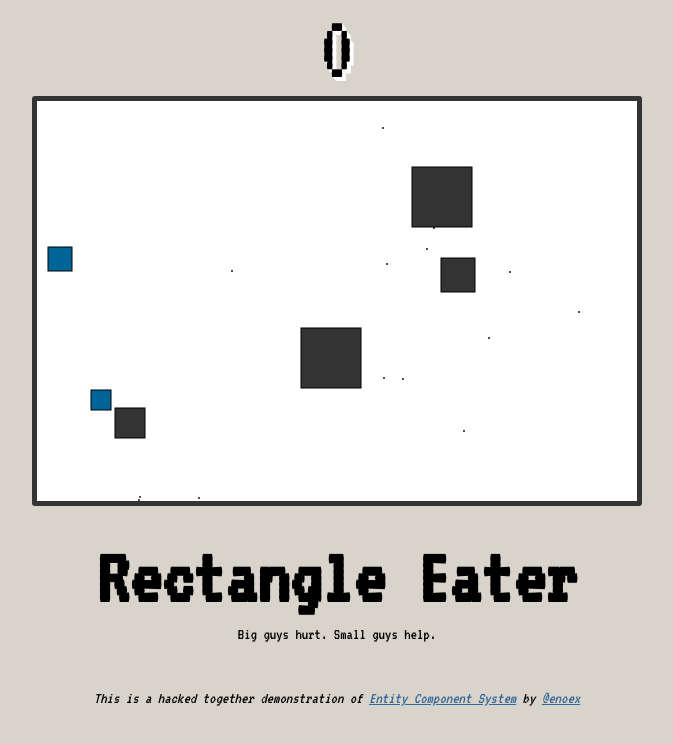
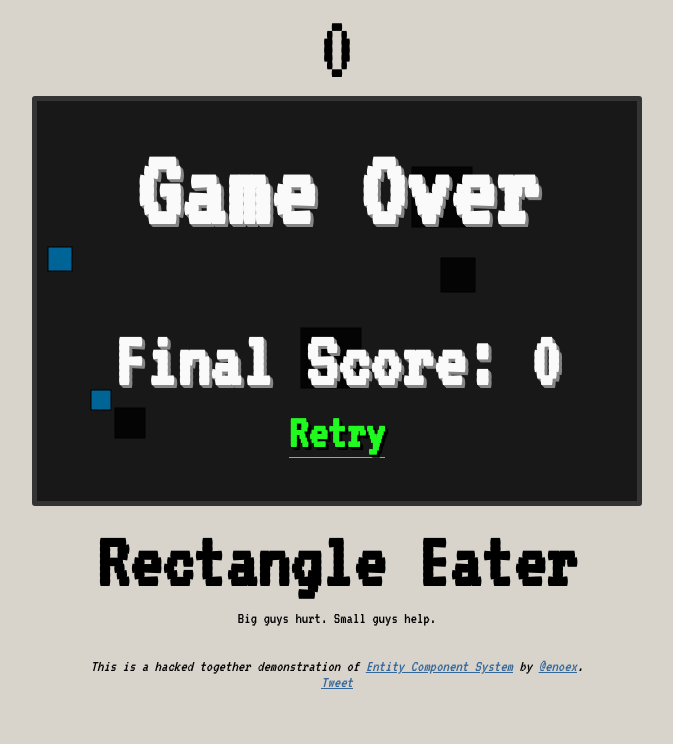
Before and after one commit to erikhazzard/RectangleEater, a plain HTML site: page index.html in a window 1280 px wide. Shown: the whole page, without its empty margins (303-976 px from the left). Drawn offline with Linux system fonts and the light colour scheme.

Commit message:
adds some final css tweaks

```diff
--- a/index.html
+++ b/index.html
@@ -3,7 +3,7 @@
 <head>
     <meta charset="utf-8">
     <meta http-equiv="X-UA-Compatible" content="IE=edge">
-    <title>Entity Component System</title>
+    <title>Rectangle Eater - Entity Component System Javascript Demo</title>
 
     <meta name="description" content="">
     <meta name="viewport" content="width=device-width, target-densitydpi=160dpi, initial-scale=1.0, minimum-scale=1.0, maximum-scale=1.0">
@@ -52,8 +52,6 @@
 
         #score {
             font-size: 6em;
-            text-shadow: 0 0 1px #343434;
-            text-shadow: 1px 1px 0 #ffffff, 2px 2px 0 #ffffff, 3px 3px 0 #ffffff, 4px 4px 0 #ffffff;
         }
 
         #game-over {
@@ -99,7 +97,7 @@
             text-align: center;
         }
         .description {
-            padding-top: 2em;
+            padding-top: 1em;
         }
         .description h2 {
             margin: 0 0 0.1em 0;
@@ -139,10 +137,12 @@
         </p>
         <br />
         <br />
-        <br />
         <p class='italic'>
         This is a hacked together demonstration of <a href='BLOGLINK'>Entity Component System</a> by
-            <a href='http://github.com/enoex' target='blank'>@enoex</a>
+        <a href='http://github.com/enoex' target='blank'>@enoex</a>.
+        <br />
+<a href="https://twitter.com/share" class="twitter-share-button" data-via="enoex" data-hashtags="html5">Tweet</a>
+<script>!function(d,s,id){var js,fjs=d.getElementsByTagName(s)[0],p=/^http:/.test(d.location)?'http':'https';if(!d.getElementById(id)){js=d.createElement(s);js.id=id;js.src=p+'://platform.twitter.com/widgets.js';fjs.parentNode.insertBefore(js,fjs);}}(document, 'script', 'twitter-wjs');</script>
         </p>
     </div>
 
--- a/scripts/systems/decay.js
+++ b/scripts/systems/decay.js
@@ -3,6 +3,9 @@
  * decay.js
  *  This system "decays" entities that have a health component. Each tick
  *  decreases the size and health slightly
+ *
+ *  This is where a lot of the core gameplay experience comes from. Too slow,
+ *  the game is too easy. If it decays to fast, the game isn't so fun.
  *
  * ========================================================================= */
 // Setup the system
@@ -32,6 +35,7 @@ ECS.systems.decay = function systemDecay ( entities ) {
 
             // Decrease health depending on current health
             // --------------------------
+            // Here's where we configure how fun the game is
             if(curEntity.components.health.value < 0.7){
                 curEntity.components.health.value -= 0.01;
 
@@ -39,12 +43,12 @@ ECS.systems.decay = function systemDecay ( entities ) {
                 curEntity.components.health.value -= 0.03;
 
             } else if(curEntity.components.health.value < 10){
-                curEntity.components.health.value -= 0.05;
+                curEntity.components.health.value -= 0.07;
 
             } else if(curEntity.components.health.value < 20){
                 curEntity.components.health.value -= 0.15;
-
             } else {
+                // If the square is huge, it should very quickly decay
                 curEntity.components.health.value -= 1;
             }
 
```
